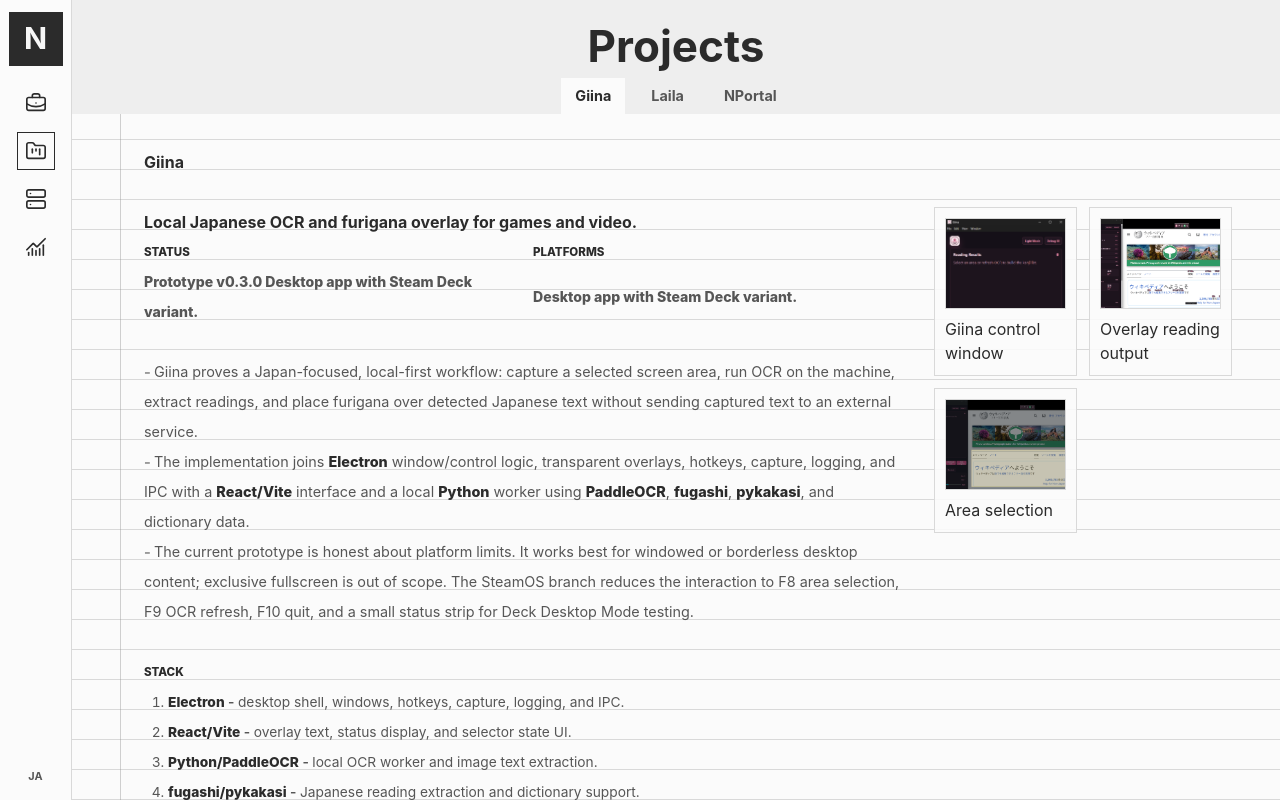
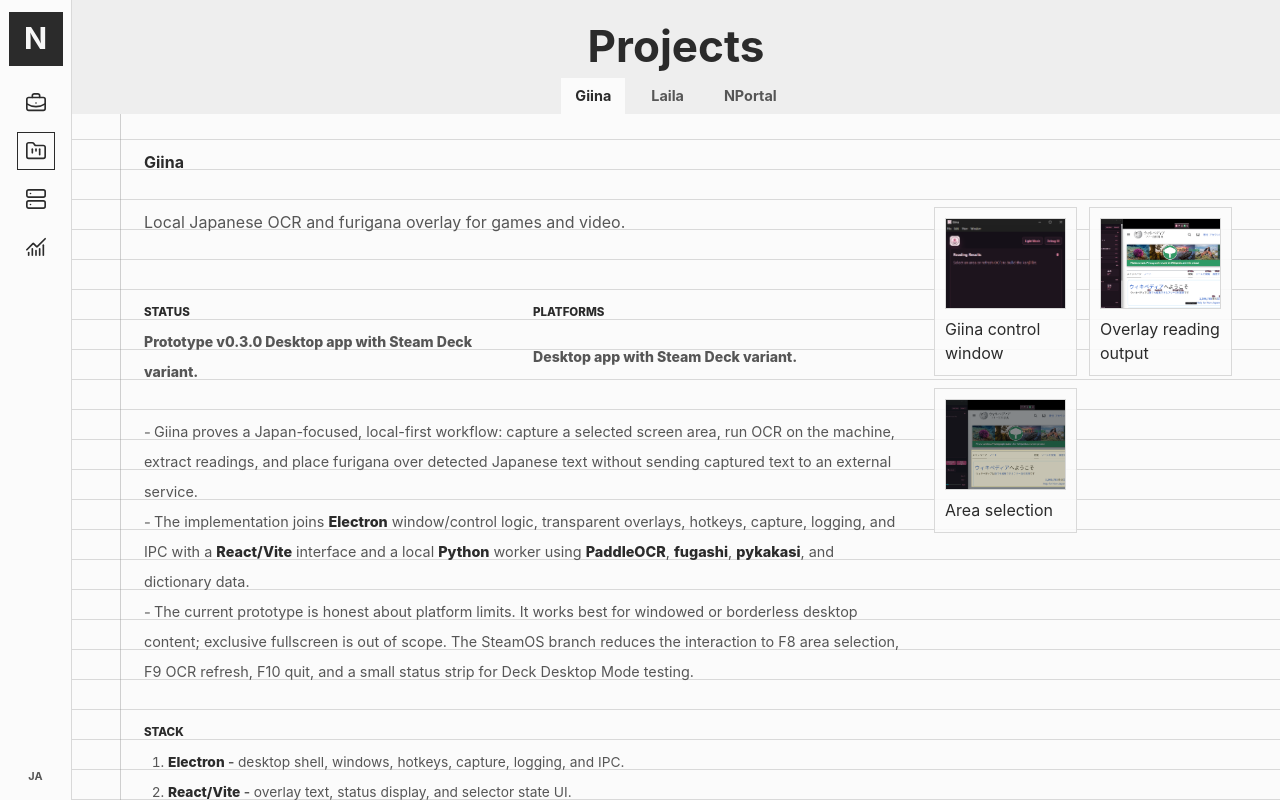
Before and after one commit to NunoCartaxoUAL/NPortal, a React (Vite) app: page / in a window 1280 px wide. Both pictures are taken after a click on the button 35 px from the left and 151 px from the top of the page. Shown: the top 800 px of the page. Built offline with nearby package versions, Linux system fonts and the light colour scheme.

Commit message:
Soften project summary spacing

```diff
--- a/src/styles.css
+++ b/src/styles.css
@@ -589,12 +589,16 @@
   margin: 0 auto;
 }
 
+.project-summary {
+  margin-bottom: calc(var(--paper-line) * 2);
+}
+
 .project-summary p {
   max-width: 72ch;
-  margin-bottom: calc(var(--paper-line) * 2);
-  color: var(--grey-950);
+  margin-bottom: 0;
+  color: var(--grey-700);
   font-size: 1rem;
-  font-weight: 750;
+  font-weight: 400;
   line-height: var(--paper-line);
 }
 
```
